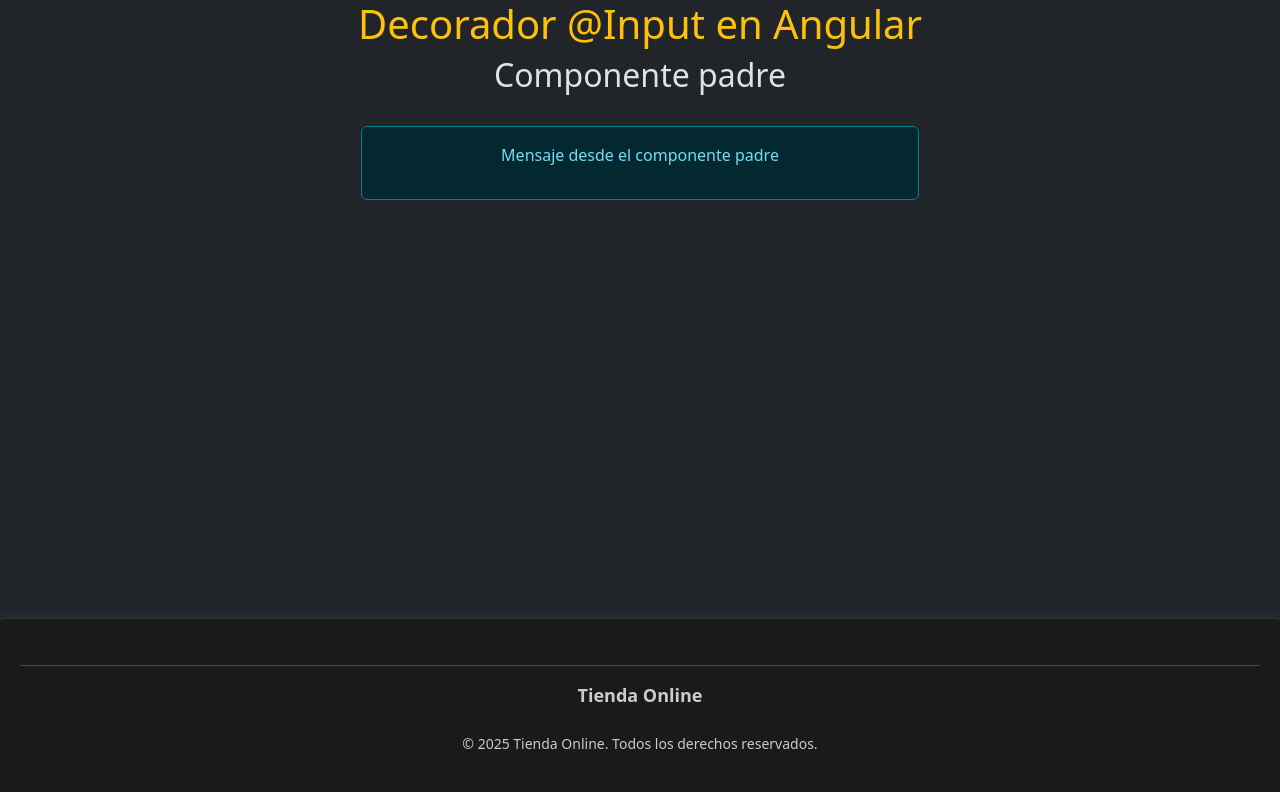
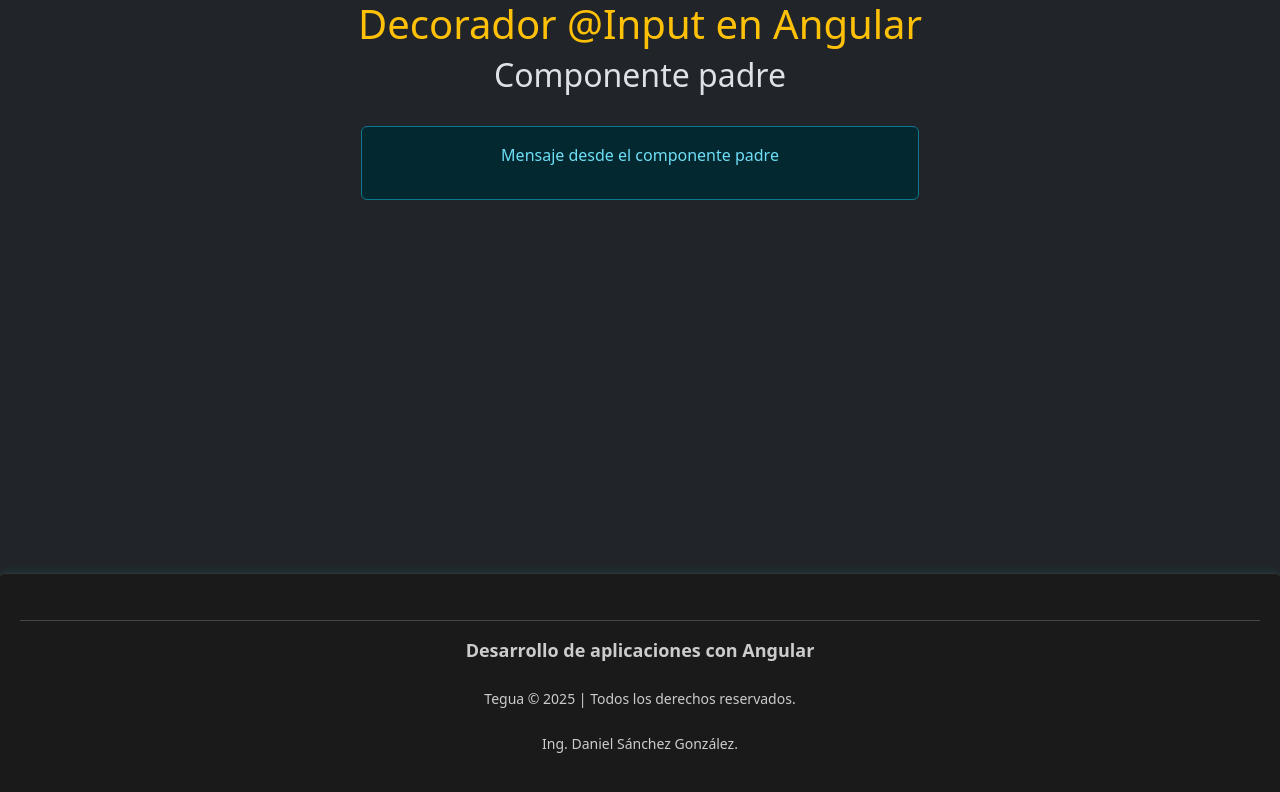
Before and after one commit to dsanchez-dev/App-Angular, an Angular app: page / in a window 1280 px wide. Shown: the top 792 px of the page. Built offline with nearby package versions, Linux system fonts and the light colour scheme.

Commit message:
P13.1 - correcion del footer

```diff
--- a/src/app/app.html
+++ b/src/app/app.html
@@ -10,10 +10,11 @@
     <footer class="footer">
       <hr />
       <div class="footer-content">
-        <p class="brand">Tienda Online</p>
+        <p class="brand">Desarrollo de aplicaciones con Angular</p>
         <p class="copyright">
-          &copy; {{ currentYear }} Tienda Online. Todos los derechos reservados.
+          Tegua &copy; {{ currentYear }} | Todos los derechos reservados.
         </p>
+        <p> Ing. Daniel Sánchez González.</p>
       </div>
     </footer>
   </div>
```
